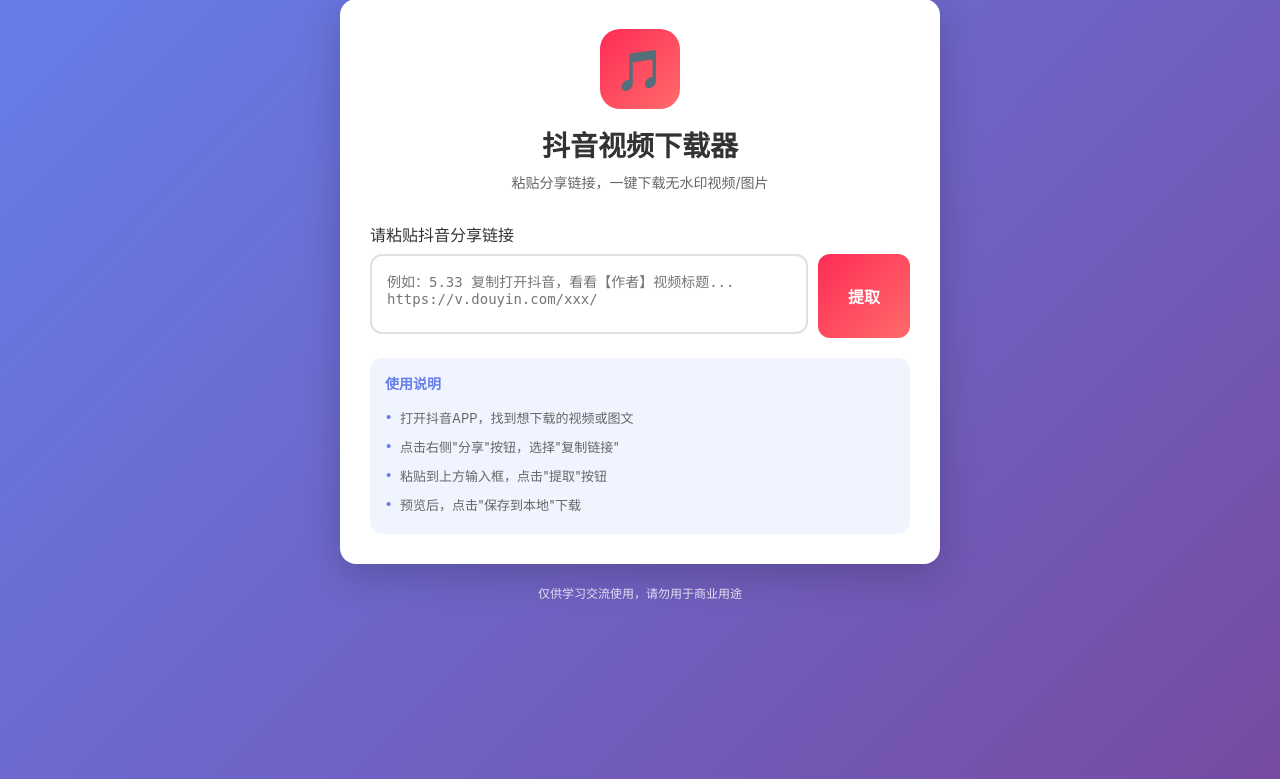
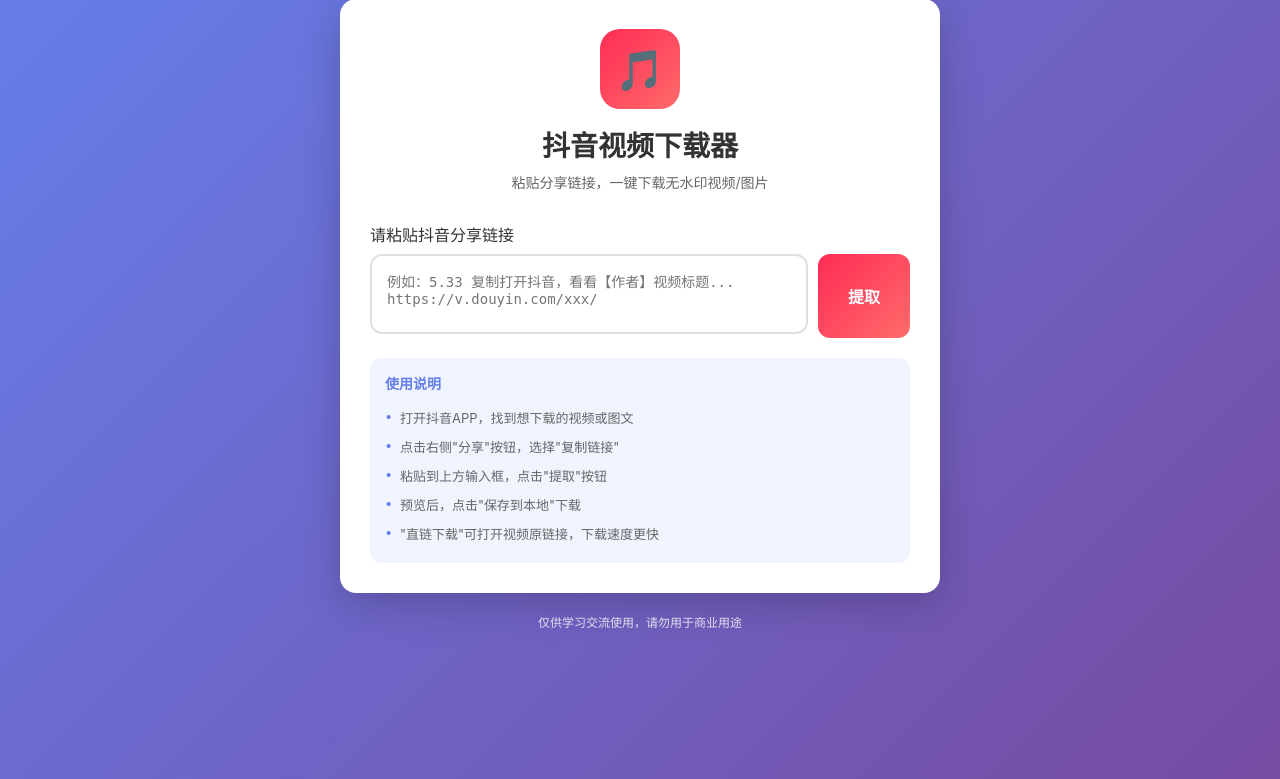
Before and after one commit to huwenxing89-jpg/tikTokVideoExtraction, a Flask app: page / in a window 1280 px wide. Shown: the part 21-800 px from the top of the page. Run offline with Flask 2, Linux system fonts and the light colour scheme.

Commit message:
docs: 使用说明添加直链下载功能介绍

```diff
--- a/templates/index.html
+++ b/templates/index.html
@@ -628,6 +628,7 @@
                     <li>点击右侧"分享"按钮，选择"复制链接"</li>
                     <li>粘贴到上方输入框，点击"提取"按钮</li>
                     <li>预览后，点击"保存到本地"下载</li>
+                    <li>"直链下载"可打开视频原链接，下载速度更快</li>
                 </ul>
             </div>
         </div>
```
